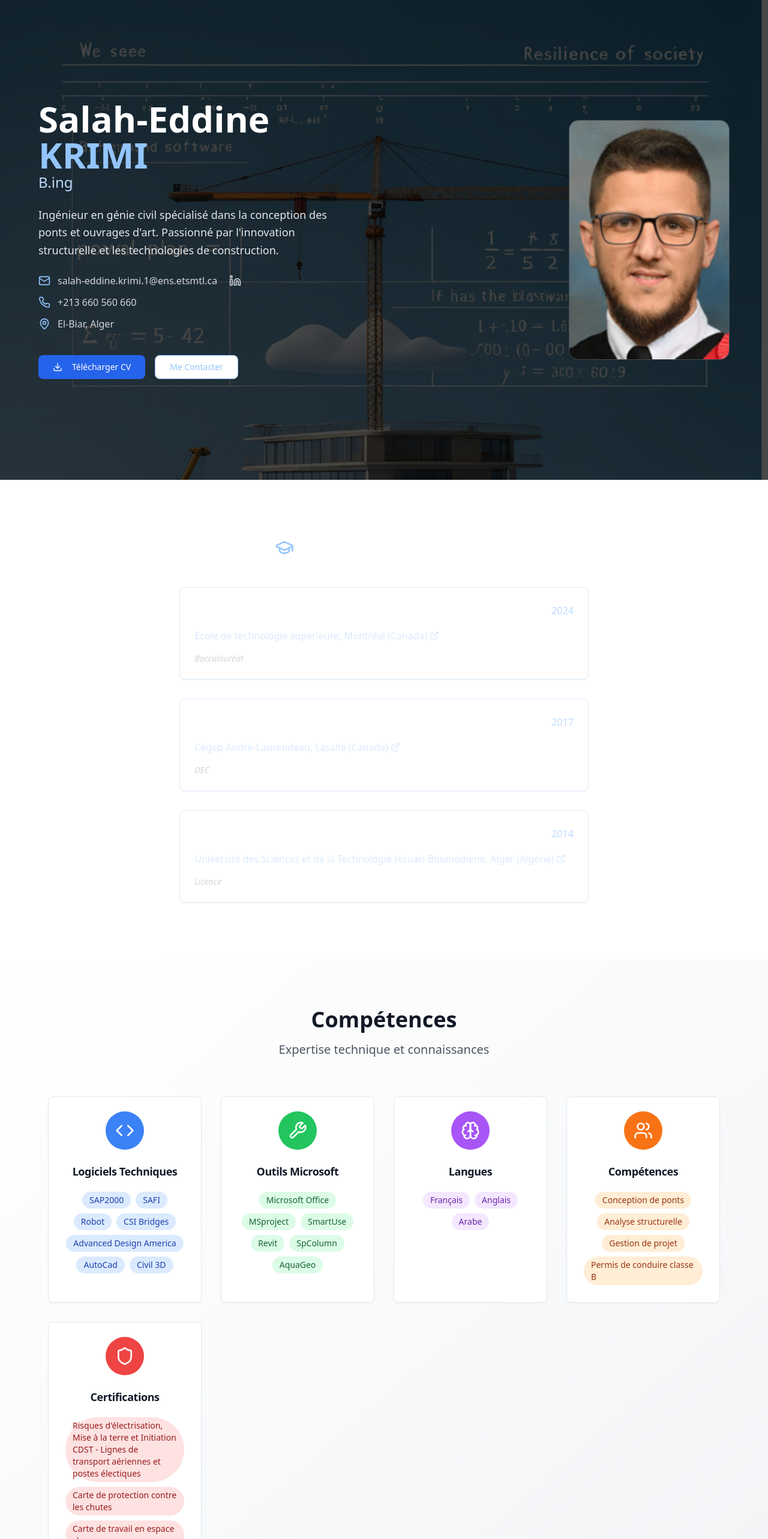
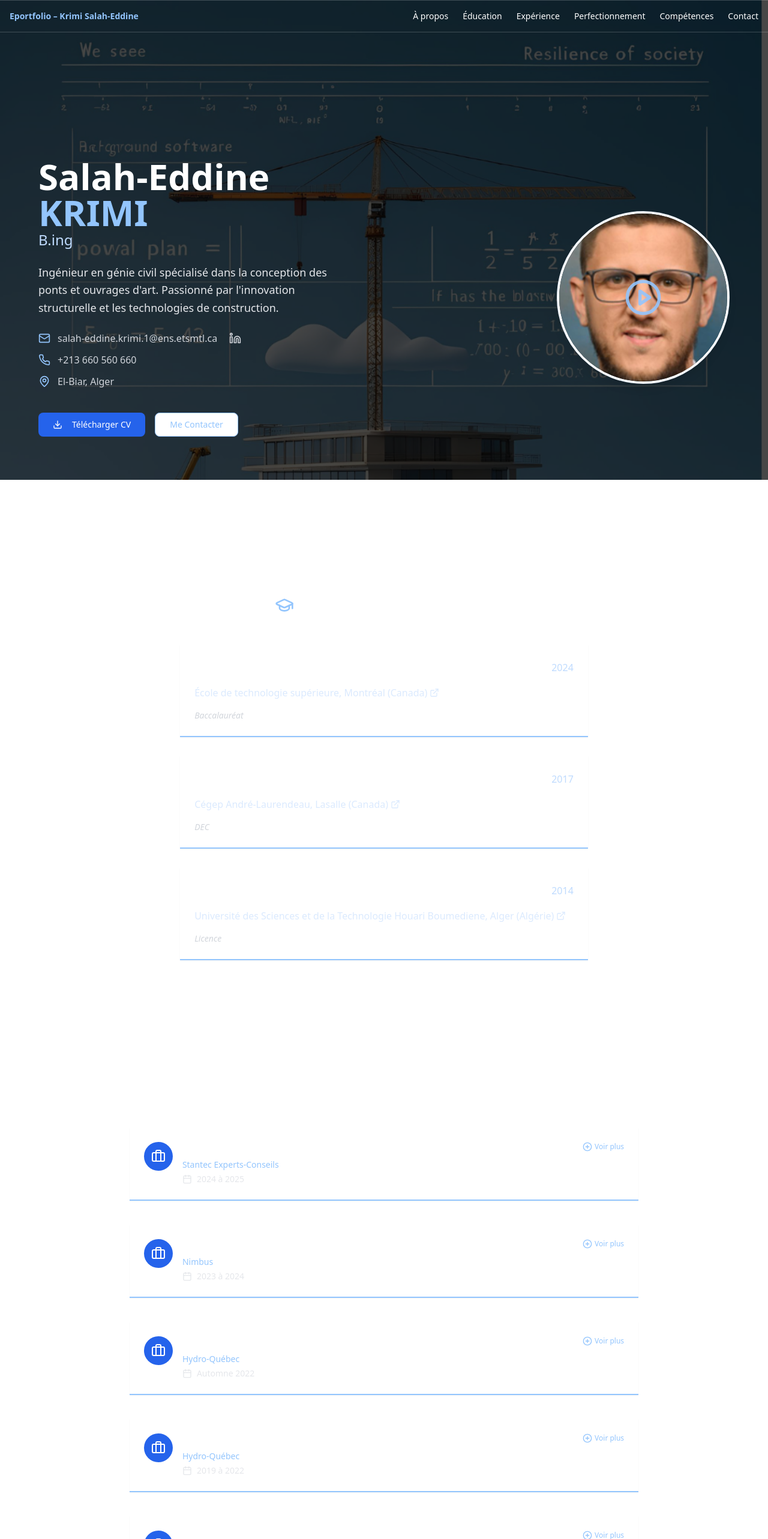
Before and after one commit to SalahEddineKrimi/portfolio, a React (Vite) app: page / in a window 1280 px wide. Shown: the top 2566 px of the page at 60% size. Built offline with nearby package versions, Linux system fonts and the light colour scheme.

Commit message:
Eportfolio_V009

```diff
--- a/index.html
+++ b/index.html
@@ -4,7 +4,7 @@
   <head>
     <meta charset="UTF-8" />
     <meta name="viewport" content="width=device-width, initial-scale=1.0" />
-    <title>Salah-Eddine KRIMI - Portfolio</title>
+    <title>Welcome to Salah-Eddine KRIMI's website</title>
     <meta name="description" content="Portfolio de Salah-Eddine KRIMI, ingénieur en génie civil spécialisé en structure" />
     <meta name="author" content="Salah-Eddine KRIMI" />
 
--- a/src/components/Education.tsx
+++ b/src/components/Education.tsx
@@ -45,7 +45,7 @@ const Education = () => {
   ];
 
   return (
-    <section className="min-h-screen relative z-10 py-20 px-4 flex flex-col justify-center overflow-x-hidden">
+    <section id="education" className="min-h-screen relative z-10 py-20 px-4 flex flex-col justify-center overflow-x-hidden">
       <div className="max-w-6xl mx-auto px-4">
         <h2 className="text-3xl font-bold text-center text-white mb-12 flex items-center justify-center gap-2">
           <GraduationCap className="w-8 h-8 text-blue-300" />
@@ -62,7 +62,7 @@ const Education = () => {
               transition={{ duration: 0.6, delay: index * 0.2 }}
             >
               <Card
-                className="bg-white/10 border border-blue-300/30 text-white hover:border-blue-300 transition-all duration-300"
+                className="border-0 border-b-2 hover:border-b-4 border-b-blue-300 bg-transparent text-white transition-all duration-300 rounded-none"
                 onMouseEnter={() => setHoveredIndex(index)}
                 onMouseLeave={() => setHoveredIndex(null)}
               >
--- a/src/components/Experience.tsx
+++ b/src/components/Experience.tsx
@@ -166,18 +166,17 @@ const Experience = () => {
   };
 
   return (
-    <section className="min-h-screen relative z-10 py-20 px-4 flex flex-col justify-center">
+    <section id="experience" className="min-h-screen relative z-10 py-20 px-4 flex flex-col justify-center">
       <div className="max-w-4xl mx-auto px-4">
         <div className="text-center mb-16">
           <h2 className="text-4xl font-bold text-white mb-4">Expérience professionnelle</h2>
-          <p className="text-xl text-gray-300">Mon parcours en ingénierie et en construction</p>
         </div>
 
         <div className="grid gap-10 grid-cols-1" ref={containerRef}>
           {experiences.map((exp, i) => (
             <Card
               key={i}
-              className="bg-white/10 border border-white/20 backdrop-blur-sm rounded-2xl shadow-xl transition hover:scale-[1.01]"
+              className="border-0 border-b-2 hover:border-b-8 border-b-blue-300 bg-transparent text-white transition-all duration-300 rounded-none"
             >
               <div onClick={() => setOpenIndex(openIndex === i ? null : i)} className="cursor-pointer">
                 <CardHeader className="p-4 md:p-6">
--- a/src/components/Hero.tsx
+++ b/src/components/Hero.tsx
@@ -1,15 +1,28 @@
-import { Mail, Phone, MapPin, Download, Linkedin } from "lucide-react";
+import { useState, useEffect } from "react";
+import { Mail, Phone, MapPin, Download, Linkedin, PlayCircle } from "lucide-react";
 import { Button } from "@/components/ui/button";
 
 const Hero = () => {
+  const [showVideo, setShowVideo] = useState(false);
+
   const handleScrollToContact = () => {
     const section = document.getElementById("contact");
     section?.scrollIntoView({ behavior: "smooth" });
   };
 
+  useEffect(() => {
+    const handleScroll = () => {
+      if (showVideo) setShowVideo(false);
+    };
+    window.addEventListener("scroll", handleScroll);
+    return () => window.removeEventListener("scroll", handleScroll);
+  }, [showVideo]);
+
   return (
-    <>
-      <section className="min-h-screen relative z-10 py-20 px-4 flex flex-col justify-center overflow-hidden">
+    <section
+      id="about"
+      className="min-h-screen relative z-10 py-20 px-4 flex flex-col justify-center overflow-hidden"
+    >
       <div className="max-w-6xl mx-auto grid lg:grid-cols-2 gap-12 items-center z-10">
         {/* Partie texte */}
         <div className="text-white space-y-6 animate-fade-in">
@@ -32,7 +45,6 @@ const Hero = () => {
               <a
                 href="mailto:salah-eddine.krimi.1@ens.etsmtl.ca"
                 className="hover:text-blue-300 transition-colors break-all"
-                  aria-label="Envoyer un email"
               >
                 salah-eddine.krimi.1@ens.etsmtl.ca
               </a>
@@ -40,7 +52,6 @@ const Hero = () => {
                 href="https://www.linkedin.com/in/salah-eddine-krimi-967072143/"
                 target="_blank"
                 rel="noopener noreferrer"
-                  aria-label="Profil LinkedIn"
                 className="ml-2 hover:text-blue-300 transition-colors"
               >
                 <Linkedin className="w-5 h-5" />
@@ -48,10 +59,7 @@ const Hero = () => {
             </div>
             <div className="flex items-center gap-3">
               <Phone className="w-5 h-5 text-blue-300" />
-                <a
-                  href="tel:+213660560660"
-                  className="hover:text-blue-300 transition-colors"
-                >
+              <a href="tel:+213660560660" className="hover:text-blue-300 transition-colors">
                 +213 660 560 660
               </a>
             </div>
@@ -63,7 +71,7 @@ const Hero = () => {
 
           {/* Boutons */}
           <div className="flex flex-wrap gap-4 pt-4">
-              <a href="/SalahEddine_Krimi_202506.pdf" download aria-label="Télécharger le CV">
+            <a href="/SalahEddine_Krimi_202506.pdf" download>
               <Button className="bg-blue-600 hover:bg-blue-700 text-white px-6 py-3 rounded-lg transition-all duration-300 hover:scale-105">
                 <Download className="w-4 h-4 mr-2" />
                 Télécharger CV
@@ -79,23 +87,47 @@ const Hero = () => {
           </div>
         </div>
 
-          {/* Partie photo */}
-          <div className="flex justify-center lg:justify-end max-w-full overflow-hidden">
-            <div className="relative">
+        {/* Partie photo ou vidéo */}
+        <div className="flex justify-center lg:justify-end">
+          {showVideo ? (
+            <div className="w-[320px] sm:w-[400px] md:w-[500px] aspect-video rounded-xl overflow-hidden shadow-xl border border-white/20">
+              <iframe
+                className="w-full h-full"
+                src="https://www.youtube.com/embed/VQpkA8Y5qtU?autoplay=1"
+                title="Présentation de Salah-Eddine"
+                allow="accelerometer; autoplay; clipboard-write; encrypted-media; gyroscope; picture-in-picture"
+                allowFullScreen
+              />
+            </div>
+          ) : (
+            <div
+              onClick={() => setShowVideo(true)}
+              className="relative group cursor-pointer transition-all duration-300 hover:scale-105"
+            >
+              {/* Halo indicatif */}
+              <div className="absolute inset-0 z-10 rounded-full border-2 border-blue-400 opacity-0 group-hover:opacity-100 transition-opacity duration-300 animate-pulse" />
+
+              {/* Icône Play centrée */}
+              <PlayCircle
+                className="absolute inset-0 m-auto w-16 h-16 text-blue-300 opacity-90 group-hover:opacity-100 transition duration-300 z-20"
+              />
+
+              {/* Texte flottant */}
+              <span className="absolute bottom-[-1.5rem] left-1/2 -translate-x-1/2 text-sm text-blue-300 opacity-0 group-hover:opacity-100 transition duration-300">
+                Cliquez pour voir la vidéo
+              </span>
+
+              {/* Image ronde responsive */}
               <img
                 src="/lovable-uploads/dcf63844-562a-4a31-a778-751a79adaf9f.png"
                 alt="Salah-Eddine KRIMI"
-                className="w-full max-w-xs sm:max-w-sm h-auto min-h-[400px] object-cover rounded-2xl shadow-xl border border-gray-200/20"
-                style={{
-                  maxHeight: '70vh',
-                  objectPosition: 'top center'
-                }}
+                className="w-48 h-48 sm:w-64 sm:h-64 md:w-72 md:h-72 rounded-full object-cover border-4 border-white shadow-lg"
               />
             </div>
+          )}
         </div>
       </div>
     </section>
-    </>
   );
 };
 
--- a/src/components/Layout.tsx
+++ b/src/components/Layout.tsx
@@ -1,10 +1,27 @@
-import React from "react";
+import React, { useEffect, useState } from "react";
+import { Menu, X } from "lucide-react";
 
-// Ce layout englobe tout le contenu (header, footer, fond d'écran, etc.)
 const Layout = ({ children }: { children: React.ReactNode }) => {
+  const [scrolled, setScrolled] = useState(false);
+  const [mobileMenuOpen, setMobileMenuOpen] = useState(false);
+
+  useEffect(() => {
+    const handleScroll = () => setScrolled(window.scrollY > 50);
+    window.addEventListener("scroll", handleScroll);
+    return () => window.removeEventListener("scroll", handleScroll);
+  }, []);
+
+  const scrollTo = (id: string) => {
+    const section = document.getElementById(id);
+    if (section) {
+      section.scrollIntoView({ behavior: "smooth" });
+      setMobileMenuOpen(false); // Ferme le menu mobile après clic
+    }
+  };
+
   return (
-    <div className="relative min-h-screen overflow-x-hidden bg-background text-foreground">
-      {/* Fond d’écran commun */}
+    <div className="relative min-h-screen bg-background text-foreground">
+      {/* Fond d’écran */}
       <div className="fixed inset-0 -z-50 overflow-hidden w-screen h-screen">
         <div
           className="w-full h-full"
@@ -20,14 +37,55 @@ const Layout = ({ children }: { children: React.ReactNode }) => {
         <div className="absolute inset-0 bg-black/60" />
       </div>
 
-      {/* En-tête (si tu veux) */}
-      {/* <Header /> */}
+      {/* Barre de navigation */}
+      <nav
+        className={`fixed top-0 left-0 w-full z-50 transition-all duration-300 px-4 ${
+          scrolled
+            ? "bg-slate-900/90 backdrop-blur border-white/20"
+            : "bg-transparent"
+        } border-y border-white/20`}
+      >
+        <div className="max-w-7xl mx-auto py-4 flex justify-between items-center text-white">
+          {/* Titre gauche */}
+          <div className="text-sm font-semibold text-blue-300">
+            Eportfolio – Krimi Salah-Eddine
+          </div>
 
-      {/* Contenu principal (pages) */}
-      <main className="relative z-10">{children}</main>
+          {/* Menu desktop */}
+          <div className="space-x-6 text-sm font-medium hidden md:flex">
+            <button onClick={() => scrollTo("about")} className="hover:text-blue-300 transition-colors">À propos</button>
+            <button onClick={() => scrollTo("education")} className="hover:text-blue-300 transition-colors">Éducation</button>
+            <button onClick={() => scrollTo("experience")} className="hover:text-blue-300 transition-colors">Expérience</button>
+            <button onClick={() => scrollTo("perfectionnement")} className="hover:text-blue-300 transition-colors">Perfectionnement</button>
+            <button onClick={() => scrollTo("skills")} className="hover:text-blue-300 transition-colors">Compétences</button>
+            <button onClick={() => scrollTo("contact")} className="hover:text-blue-300 transition-colors">Contact</button>
+          </div>
 
-      {/* Pied de page (facultatif) */}
-      {/* <Footer /> */}
+          {/* Menu mobile */}
+          <button
+            className="md:hidden text-blue-300"
+            onClick={() => setMobileMenuOpen(!mobileMenuOpen)}
+            aria-label="Menu mobile"
+          >
+            {mobileMenuOpen ? <X className="w-6 h-6" /> : <Menu className="w-6 h-6" />}
+          </button>
+        </div>
+
+        {/* Menu mobile déroulant */}
+        {mobileMenuOpen && (
+          <div className="md:hidden px-6 pb-6 pt-2 text-white space-y-4 bg-slate-900/95 border-t border-white/10">
+            <button onClick={() => scrollTo("about")} className="block w-full text-left">À propos</button>
+            <button onClick={() => scrollTo("education")} className="block w-full text-left">Éducation</button>
+            <button onClick={() => scrollTo("experience")} className="block w-full text-left">Expérience</button>
+            <button onClick={() => scrollTo("perfectionnement")} className="block w-full text-left">Perfectionnement</button>
+            <button onClick={() => scrollTo("skills")} className="block w-full text-left">Compétences</button>
+            <button onClick={() => scrollTo("contact")} className="block w-full text-left">Contact</button>
+          </div>
+        )}
+      </nav>
+
+      {/* Contenu principal */}
+      <main className="relative z-10 pt-24 px-4">{children}</main>
     </div>
   );
 };
--- a/src/components/Perfectionnement.tsx
+++ b/src/components/Perfectionnement.tsx
@@ -1,12 +1,26 @@
-import { useState } from "react";
+import { useState, useEffect } from "react";
 import { Award } from "lucide-react";
-import { Card, CardContent, CardHeader, CardTitle } from "@/components/ui/card";
+import { Card, CardContent } from "@/components/ui/card";
+import { motion } from "framer-motion";
 
 const ProfessionalDevelopment = () => {
+  const [visibleIndex, setVisibleIndex] = useState<number | null>(null);
+  const [isMobile, setIsMobile] = useState(false);
+  const [hoveredIndex, setHoveredIndex] = useState<number | null>(null);
+
+  useEffect(() => {
+    const handleResize = () => {
+      setIsMobile(window.innerWidth < 768);
+    };
+    handleResize();
+    window.addEventListener("resize", handleResize);
+    return () => window.removeEventListener("resize", handleResize);
+  }, []);
+
   const trainings = [
     {
       title: "Analyse dynamique et sismique des ponts et bâtiments (mention A), ÉTS, Montréal, Canada (Hiver 2025)",
-      image: "/img001.png",
+      image: "/Dynamic.png",
     },
     {
       title: "PFE : Conception hydraulique d'une nouvelle attraction touristique, Baie-Comeau, Canada (Été 2024)",
@@ -14,7 +28,7 @@ const ProfessionalDevelopment = () => {
     },
     {
       title: "Ingénierie du vent (mention A+), ÉTS, Montréal, Canada (Automne 2023)",
-      image: "/img003.png",
+      image: "/Wind.png",
     },
     {
       title: "Défi Structure-AL : Conception d'un Belvédère, Abitibi-Témiscamingue, Québec, Canada (2023)",
@@ -26,45 +40,41 @@ const ProfessionalDevelopment = () => {
     },
   ];
 
-  const [visibleIndex, setVisibleIndex] = useState<number | null>(null);
+  return (
+    <section id="perfectionnement" className="min-h-screen relative z-10 py-20 px-4 flex flex-col justify-center overflow-x-hidden">
+      <div className="max-w-6xl mx-auto px-4">
+        <h2 className="text-3xl font-bold text-center text-white mb-12 flex items-center justify-center gap-2">
+          <Award className="w-8 h-8 text-blue-300" />
+          Perfectionnement Professionnel
+        </h2>
 
-  return (
-    <section className="min-h-screen relative z-10 py-20 px-4 flex flex-col justify-center">
-      <div className="max-w-3xl mx-auto px-4">
-        {/* Titre de la section */}
-        <div className="text-center mb-12">
-          <h2 className="text-4xl font-bold text-gray-900 mb-4">Perfectionnement Professionnel</h2>
-          <p className="text-xl text-gray-600">Formation continue et spécialisations</p>
+        <div className="grid gap-8 md:grid-cols-1">
+          {trainings.map((training, index) => (
+            <motion.div
+              key={index}
+              initial={{ opacity: 0, y: 30 }}
+              whileInView={{ opacity: 1, y: 0 }}
+              viewport={{ once: true }}
+              transition={{ duration: 0.6, delay: index * 0.2 }}
+            >
+              <Card
+                className="border-0 border-b-2 hover:border-b-4 border-b-blue-300 bg-transparent text-white transition-all duration-300 cursor-pointer rounded-none"
+                onMouseEnter={() => setHoveredIndex(index)}
+                onMouseLeave={() => setHoveredIndex(null)}
+                onClick={() => setVisibleIndex(visibleIndex === index ? null : index)}
+              >
+                <CardContent className="p-6 space-y-4">
+                  <div className="flex items-start gap-4">
+                    <div className="w-10 h-10 bg-blue-600 rounded-full flex items-center justify-center">
+                      <Award className="w-5 h-5 text-white" />
+                    </div>
+                    <h3 className="text-md font-semibold">{training.title}</h3>
                   </div>
 
-        {/* Cartes empilées */}
-        <div className="flex flex-col gap-6">
-          {trainings.map((training, index) => (
-            <div key={index}>
-              {/* Carte cliquable */}
-              <Card
-                onClick={() => setVisibleIndex(visibleIndex === index ? null : index)}
-                className={`cursor-pointer transition-transform transform hover:-translate-y-1 hover:shadow-xl border-2 ${
-                  visibleIndex === index ? "border-blue-400" : "border-gray-200"
-                }`}
-              >
-                <CardHeader className="bg-blue-50 border-b p-6">
-                  <div className="flex items-start gap-4">
-                    <div className="w-12 h-12 bg-blue-600 rounded-full flex items-center justify-center mt-1">
-                      <Award className="w-6 h-6 text-white" />
-                    </div>
-                    <CardTitle className="text-md font-semibold text-gray-900 leading-snug">
-                      {training.title}
-                    </CardTitle>
-                  </div>
-                </CardHeader>
-              </Card>
-
-              {/* Affichage conditionnel : image ou vidéo */}
-              {visibleIndex === index && (
-                <div className="mt-4 text-center">
+                  {(isMobile || hoveredIndex === index || visibleIndex === index) && (
+                    <div className="mt-4 text-center px-4">
                       {index === 1 ? (
-                    <div className="relative pb-[56.25%] h-0 overflow-hidden rounded-xl shadow-lg border border-blue-200">
+                        <div className="relative pb-[56.25%] h-0 overflow-hidden rounded-2xl shadow-xl border border-blue-300">
                           <iframe
                             className="absolute top-0 left-0 w-full h-full"
                             src={training.image}
@@ -78,13 +88,17 @@ const ProfessionalDevelopment = () => {
                         <img
                           src={training.image}
                           alt="Document de perfectionnement"
-                      className="mx-auto w-full max-w-2xl rounded-xl shadow-lg border border-blue-200"
-                      onError={() => console.error("Image non trouvée:", training.image)}
+                          className="mx-auto w-full max-w-2xl rounded-2xl shadow-xl border border-blue-300"
+                          onError={() =>
+                            console.error("Image non trouvée:", training.image)
+                          }
                         />
                       )}
                     </div>
                   )}
-            </div>
+                </CardContent>
+              </Card>
+            </motion.div>
           ))}
         </div>
       </div>
--- a/src/components/Skills.tsx
+++ b/src/components/Skills.tsx
@@ -1,21 +1,19 @@
-import { Code, Wrench, Brain, Users, Shield } from "lucide-react";
+import { Code, Brain, Users, Shield } from "lucide-react";
 import { Card, CardContent, CardHeader, CardTitle } from "@/components/ui/card";
+import { useEffect, useState } from "react";
 
 const Skills = () => {
   const skillCategories = [
     {
       title: "Logiciels Techniques",
       icon: Code,
-      skills: ["SAP2000", "SAFI", "Robot", "CSI Bridges", "Advanced Design America", "AutoCad", "Civil 3D"],
+      skills: [
+        "SAP2000", "SAFI", "Robot", "CSI Bridges", "Advanced Design America", "AutoCad",
+        "Civil 3D", "Microsoft Office", "MSproject", "SmartUse", "Revit", "SpColumn",
+        "AquaGeo", "Primavera"
+      ],
       color: "bg-blue-500",
-      badgeColor: "bg-blue-100 text-blue-800"
-    },
-    {
-      title: "Outils Microsoft",
-      icon: Wrench,
-      skills: ["Microsoft Office", "MSproject", "SmartUse", "Revit", "SpColumn", "AquaGeo"],
-      color: "bg-green-500",
-      badgeColor: "bg-green-100 text-green-800"
+      badgeColor: "text-white"
     },
     {
       title: "Langues",
@@ -35,8 +33,7 @@ const Skills = () => {
       title: "Certifications",
       icon: Shield,
       skills: [
-        "Risques d'électrisation, Mise à la terre et Initiation CDST - Lignes de transport aériennes et postes électiques",
-        "Carte de protection contre les chutes",
+        "Risques d'électrisation", "Carte de protection contre les chutes",
         "Carte de travail en espace clos"
       ],
       color: "bg-red-500",
@@ -44,42 +41,57 @@ const Skills = () => {
     }
   ];
 
+  const [currentSkillIndex, setCurrentSkillIndex] = useState(0);
+
+  useEffect(() => {
+    const interval = setInterval(() => {
+      setCurrentSkillIndex((prev) => (prev + 1) % skillCategories[0].skills.length);
+    }, 800);
+
+    return () => clearInterval(interval);
+  }, []);
+
   return (
-    <section className="py-20 bg-gradient-to-br from-white via-gray-50 to-gray-100">
-      <div className="max-w-6xl mx-auto px-4">
-        <div className="text-center mb-16">
-          <h2 className="text-4xl font-bold text-gray-900 mb-4">Compétences</h2>
-          <p className="text-xl text-gray-600">Expertise technique et connaissances</p>
+    <section id="skills" className="min-h-screen relative z-10 py-20 px-4 flex flex-col justify-center items-center overflow-x-hidden">
+      <div className="max-w-4xl w-full text-center mb-16">
+        <h2 className="text-4xl font-bold text-white mb-4">Compétences</h2>
+        <p className="text-xl text-gray-400">Expertise technique et connaissances</p>
       </div>
 
-        <div className="grid md:grid-cols-2 lg:grid-cols-4 gap-8">
+      <div className="grid md:grid-cols-2 lg:grid-cols-2 gap-8 w-full max-w-6xl">
         {skillCategories.map((category, index) => (
           <Card
             key={index}
-              className="group hover:shadow-2xl hover:-translate-y-2 hover:rotate-1 transition-all duration-300 opacity-0 animate-fade-in"
-              style={{ animationDelay: `${index * 0.15}s`, animationFillMode: "forwards" }}
+            className="group bg-white/10 backdrop-blur-lg border-white/20 border text-center transition-all duration-500 ease-out transform"
           >
             <CardHeader className="text-center pb-4">
               <div className={`w-16 h-16 ${category.color} rounded-full flex items-center justify-center mx-auto mb-4`}>
                 <category.icon className="w-8 h-8 text-white group-hover:scale-110 transition-transform duration-300" />
               </div>
-                <CardTitle className="text-lg font-bold text-gray-900">{category.title}</CardTitle>
+              <CardTitle className="text-lg font-bold text-white">{category.title}</CardTitle>
             </CardHeader>
             <CardContent>
+              {index === 0 ? (
+                <div className="h-24 flex items-center justify-center">
+                  <span className="text-3xl font-bold text-white transition-opacity duration-300 ease-in-out">
+                    {category.skills[currentSkillIndex]}
+                  </span>
+                </div>
+              ) : (
                 <div className="flex flex-wrap justify-center">
                   {category.skills.map((skill, skillIndex) => (
                     <span
                       key={skillIndex}
-                      className={`inline-block px-3 py-1 text-sm rounded-full m-1 ${category.badgeColor} hover:brightness-110 transition-colors`}
+                      className={`inline-block px-3 py-1 text-sm rounded-full m-1 ${category.badgeColor}`}
                     >
                       {skill}
                     </span>
                   ))}
                 </div>
+              )}
             </CardContent>
           </Card>
         ))}
-        </div>
       </div>
     </section>
   );
--- a/src/pages/Index.tsx
+++ b/src/pages/Index.tsx
@@ -28,9 +28,9 @@ const Index = () => {
       <div className="relative z-10 flex flex-col">
         <Hero />
         <Education />
-        <Skills />
         <Experience />
         <Perfectionnement />
+        <Skills />
         <Contact />
       </div>
     </>
```
Also changed, not shown: src/components/Contact.tsx (+39 -7 lines), src/components/merci.tsx (added, +23 -0 lines), public/Dynamic.png (added), public/Wind.png (added). Lines whose indentation alone changed are shown as unchanged.
